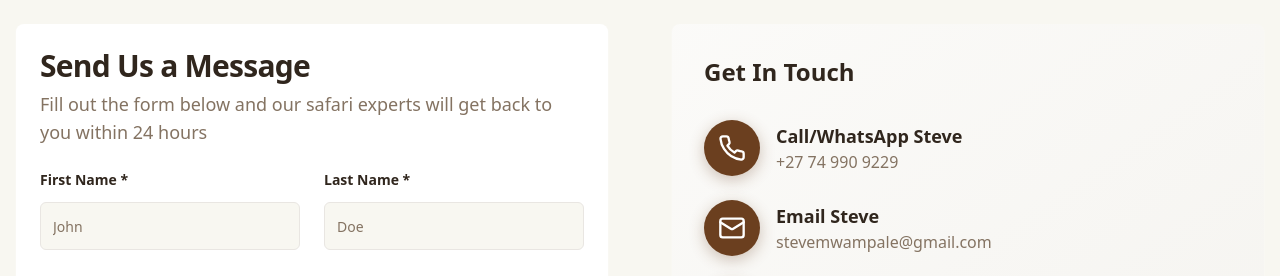
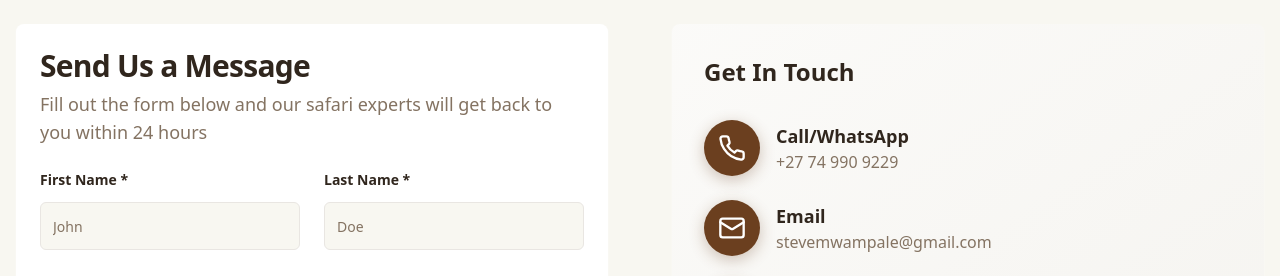
Before and after one commit to Mnqanqeni/safari-vista-launch, a React (Vite) app: page / in a window 1280 px wide. Shown: the part 5000-5276 px from the top of the page. Built offline with nearby package versions, Linux system fonts and the light colour scheme; the HTML template or start-up script is replaced by a standard one.

Commit message:
Refactor contact information

```diff
--- a/src/components/Contact.tsx
+++ b/src/components/Contact.tsx
@@ -207,7 +207,7 @@ const Contact = () => {
                       <Phone className="w-7 h-7" />
                     </div>
                     <div>
-                      <p className="font-semibold text-foreground text-lg">Call/WhatsApp Steve</p>
+                      <p className="font-semibold text-foreground text-lg">Call/WhatsApp</p>
                       <p className="text-muted-foreground text-base">+27 74 990 9229</p>
                     </div>
                   </div>
@@ -217,7 +217,7 @@ const Contact = () => {
                       <Mail className="w-7 h-7" />
                     </div>
                     <div>
-                      <p className="font-semibold text-foreground text-lg">Email Steve</p>
+                      <p className="font-semibold text-foreground text-lg">Email</p>
                       <p className="text-muted-foreground text-base">stevemwampale@gmail.com</p>
                     </div>
                   </div>
```
